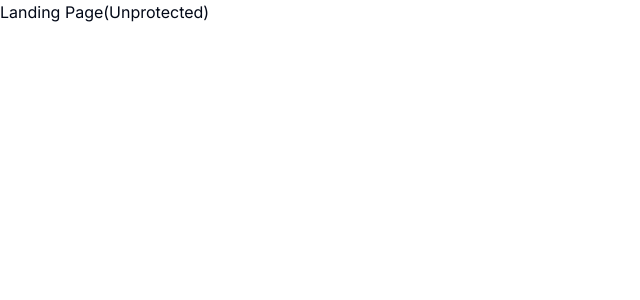
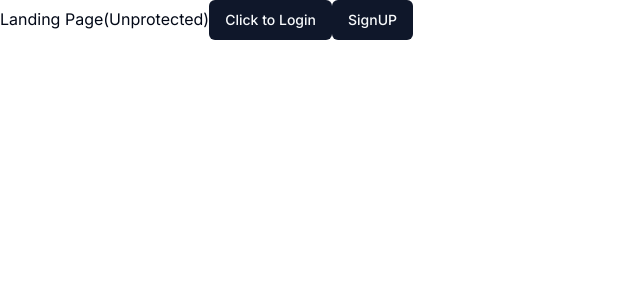
Before and after one commit to Sushankznation/AI-App, a Next.js app: page / in a window 1280 px wide. Shown: the top 300 px of the page, without its empty margins (0-640 px from the left). Built offline with nearby package versions, Linux system fonts and the light colour scheme.

Commit message:
someresolving Isuues

```diff
--- a/app/(auth)/(routes)/sign-up/[[...sign-up]]/page.tsx
+++ b/app/(auth)/(auth)/(routes)/sign-up/[[...sign-up]]/page.tsx
@@ -2,4 +2,4 @@ import { SignUp } from "@clerk/nextjs";
 
 export default function Page() {
   return <SignUp />;
-}
+};
--- /dev/null
+++ b/app/(auth)/(auth)/layout.tsx
@@ -0,0 +1,13 @@
+const AuthLayout = ({
+  children
+}: {
+  children: React.ReactNode;
+}) => {
+  return (
+    <main className="h-full bg-[#111827] flex items-center justify-center">
+      {children}
+    </main>
+  );
+}
+
+export default AuthLayout;
--- a/app/(dashboard)/(routes)/dashboard/page.tsx
+++ b/app/(dashboard)/(routes)/dashboard/page.tsx
@@ -2,7 +2,7 @@ import { Button } from "@/components/ui/button";
 export default function Dashboard (){
   return(
     <div> Hello
-      <Button variant="destructive">Moon</Button>
+      <Button variant="destructive">Page After SIgn in The Things</Button>
     </div>
   )
 }
--- a/app/(landing)/page.tsx
+++ b/app/(landing)/page.tsx
@@ -1,7 +1,16 @@
-import React from 'react'
-
+import React from "react";
+import { Button } from "@/components/ui/button";
+import Link from "next/link";
 export default function LandingPage() {
   return (
-    <div>Landing Page(Unprotected)</div>
-  )
+    <div>
+      Landing Page(Unprotected)
+      <Link href="/sign-in">
+        <Button>Click to Login </Button>
+      </Link>
+      <Link href="/sign-up">
+        <Button>SignUP</Button>
+      </Link>
+    </div>
+  );
 }
```
Also changed, not shown: middleware.ts (+4 -5 lines), app/(auth)/(auth)/(routes)/sign-in/[[...sign-in]]/page.tsx (line endings or trailing spaces).
